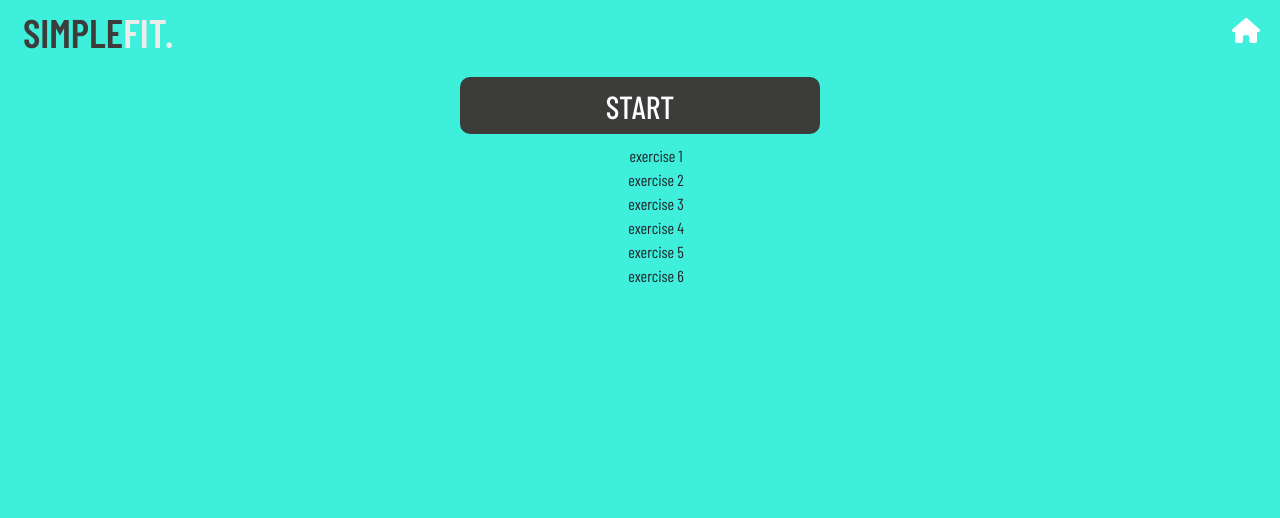
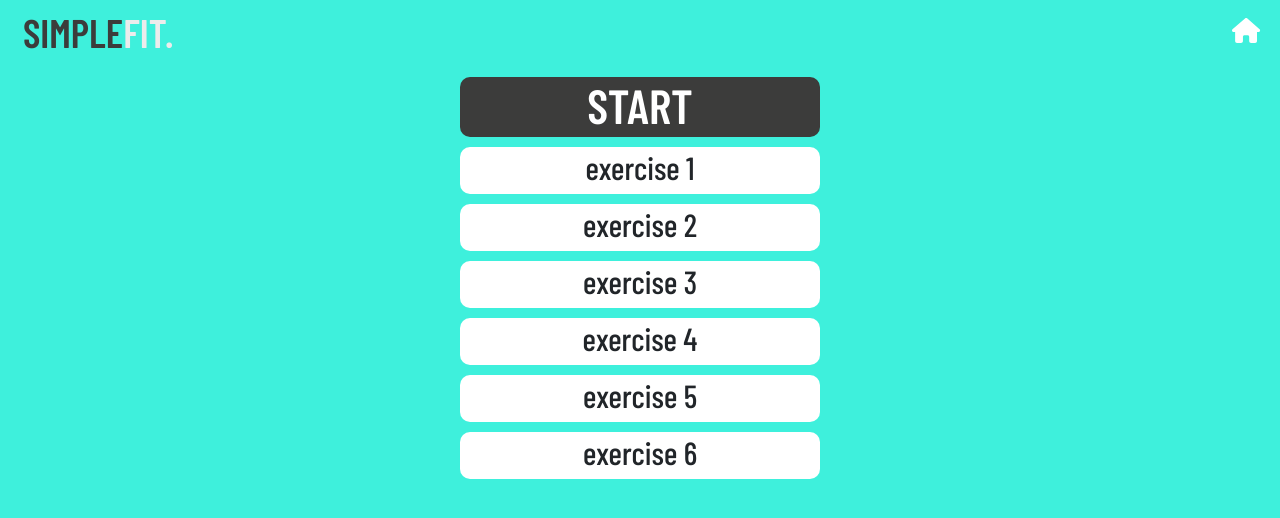
Before and after one commit to Boxie999/weightless-weightloss, a React (Create React App) app: page /List in a window 1280 px wide. Shown: the top 518 px of the page. Built offline with nearby package versions, Linux system fonts and the light colour scheme.

Commit message:
changed css for a few pages and created css for list page

```diff
--- a/src/styles/BuildWorkout.css
+++ b/src/styles/BuildWorkout.css
@@ -16,4 +16,6 @@
     border-bottom-left-radius: 0px;
     color: white;
     padding-right:16px;
+    margin: 0px;
+    height: 40px;
 }
--- a/src/styles/Header.css
+++ b/src/styles/Header.css
@@ -6,6 +6,13 @@
 
 * {
     font-family: 'Barlow Condensed', sans-serif;
+}
+
+body {
+    -webkit-transition: background-color .2s linear;
+    -ms-transition: background-color .2s linear;
+    transition: background-color .2s linear;
+    will-change: background-color;
 }
 
 nav {
--- a/src/styles/Home.css
+++ b/src/styles/Home.css
@@ -1,9 +1,3 @@
-body {
-    -webkit-transition: background-color .2s linear;
-    -ms-transition: background-color .2s linear;
-    transition: background-color .2s linear;
-    will-change: background-color;
-}
 
 .jumbotron {
     background: none !important;
@@ -45,6 +39,7 @@ body {
     line-height: 38px !important;
     border-radius: 10px !important;
     margin: 10px;
+    transition: background-color .4s;
 }
 
 .chooseButton:hover {
--- a/src/styles/List.css
+++ b/src/styles/List.css
@@ -2,14 +2,28 @@
     background-color: var(--myBlack) !important;
     font-weight: 600 !important;
     width: 360px;
-    height: 57px;
-    font-weight: 500 !important;
-    font-size: 32px !important;
-    line-height: 38px !important;
+    height: 60px;
+    padding-top: 3px;
+    font-weight: 700 !important;
+    font-size: 48px !important;
+    line-height: 0px !important;
     border-radius: 10px !important;
     margin: 10px;
 }
 
+.exercises {
+    padding-left: 0px;
+}
+
 .exerciseList {
     list-style-type: none;
+    background-color: white;
+    margin-bottom: 10px !important;
+    height: 47px;
+    width: 360px;
+    margin: auto;
+    font-size: 32px;
+    font-weight: 500;
+    line-height: 40px;
+    border-radius: 10px;
 }
--- a/src/styles/WorkoutPicker.css
+++ b/src/styles/WorkoutPicker.css
@@ -1,5 +1,6 @@
 #selectText {
     font-size: 20px;
+    color: var(--myBlue);
 }
 
 #figure {
```
